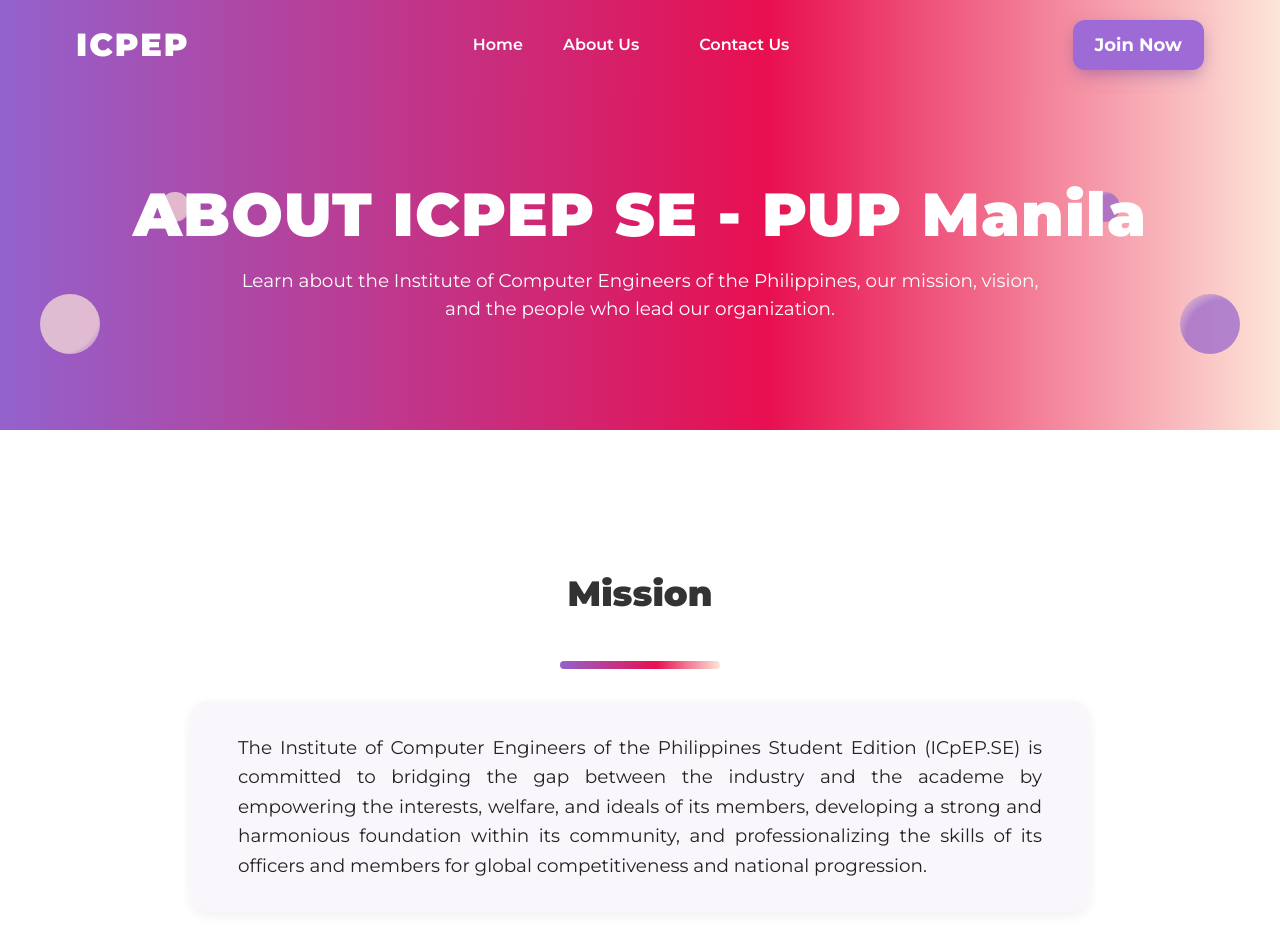
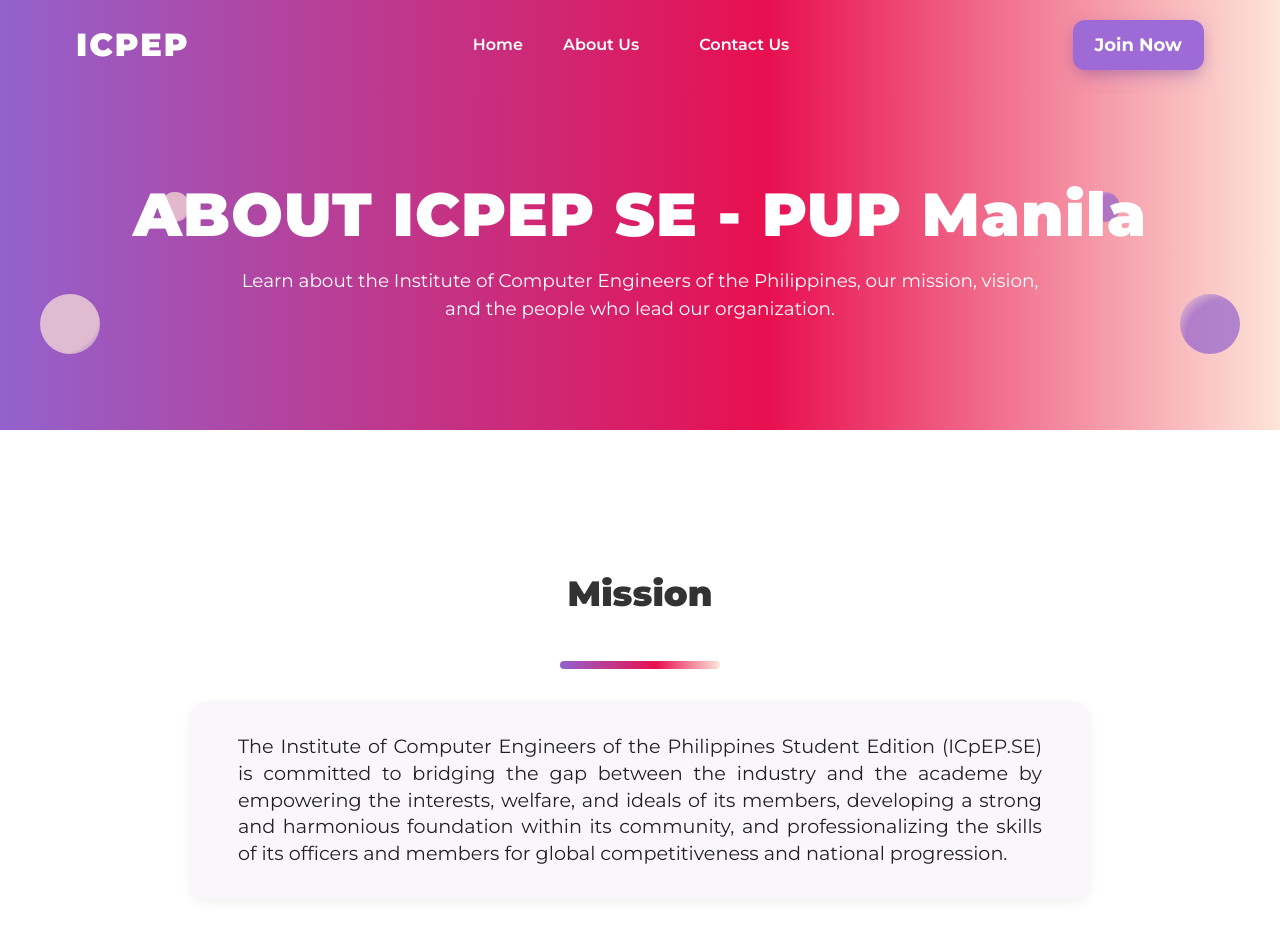
Before and after one commit to red-sakai/ICPEP-PUP-CMS-Website, a React (Vite) app: page /about in a window 1280 px wide. Shown: the top 952 px of the page. Built offline with nearby package versions, Linux system fonts and the light colour scheme; some icons are missing.

Commit message:
feat: update Card2 component styles for improved readability and aesthetics

```diff
--- a/src/components/ui/Card2.tsx
+++ b/src/components/ui/Card2.tsx
@@ -18,7 +18,7 @@ const Card2: React.FC<Card2Props> = ({ description, title, icon }) => (
       boxShadow: '0 4px 12px rgba(0,0,0,0.06)',
       padding: '2rem 3rem',
       width: '100%',
-      maxWidth: '900px', // limit for readability
+      maxWidth: '900px',
       boxSizing: 'border-box',
       display: 'flex',
       flexDirection: 'column',
@@ -48,10 +48,10 @@ const Card2: React.FC<Card2Props> = ({ description, title, icon }) => (
     <p
       style={{
         fontFamily: 'Montserrat, sans-serif',
-        fontSize: '1.15rem',
+        fontSize: '1.2rem',
         color: '#222',
         margin: 0,
-        lineHeight: 1.6,
+        lineHeight: 1.4,
         textAlign: 'justify',
       }}
     >
```
